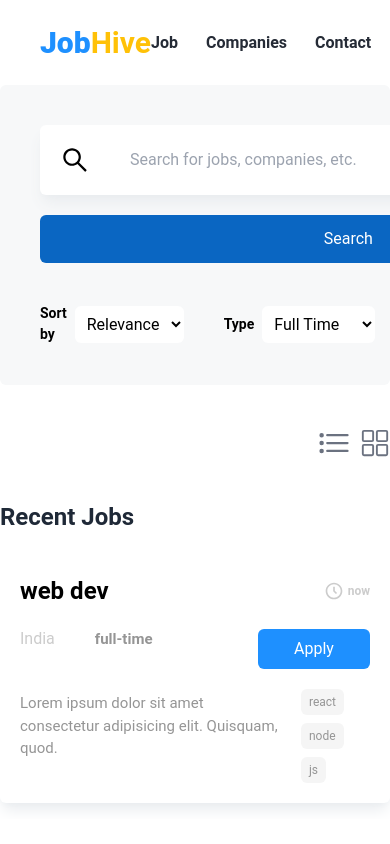
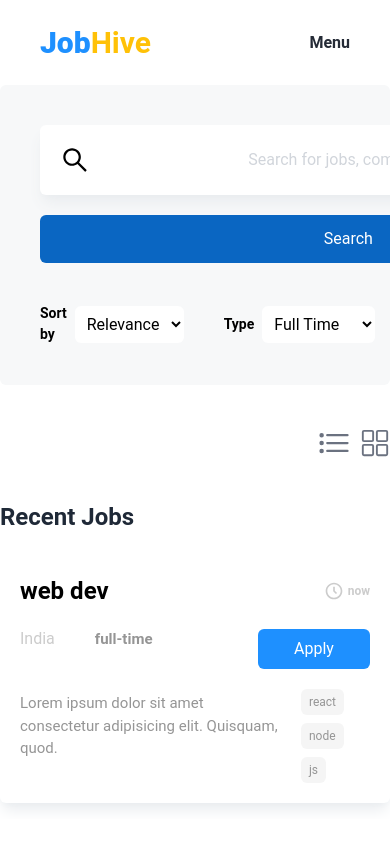
Before and after one commit to tejas-gk/job-hive, a Next.js app: page / in a window 390 px wide. Shown: the top 844 px of the page. Built offline with nearby package versions, Linux system fonts and the light colour scheme.

Commit message:
trying to make responsive

```diff
--- a/src/components/Navbar.tsx
+++ b/src/components/Navbar.tsx
@@ -1,3 +1,4 @@
+import { useState } from 'react'
 const navListItems = [
     {
         title: 'Job',
@@ -18,13 +19,14 @@ const navListItems = [
 ]
 
 export default function Navbar() {
+    const [open, setOpen] = useState(false)
+
     return (
         <>
-            <div className="">
+            <div className="hidden md:block">
 
 
-                <div className='navbar flex justify-between items-center px-10 py-5
-        '>
+                <div className='navbar flex justify-between items-center px-10 py-5 '>
                     <div className="logo">
                         <h1 className='text-[30px] font-bold text-primary-blue
                 '>
@@ -42,6 +44,38 @@ export default function Navbar() {
 
                 </div>
             </div>
+
+            <div className="md:hidden">
+                <div className='navbar flex justify-between items-center px-10 py-5 '>
+                    <div className="logo">
+                        <h1 className='text-[30px] font-bold text-primary-blue
+                '>
+                            <strong>Job</strong><span className='text-[#FFC107]'>Hive</span>
+                        </h1>
+                    </div>
+                    <div className="menu flex gap-7">
+                        <div className='relative text-text-color font-bold text-[20px] hover:text-primary-blue
+                    '>
+                            <p className="nav-list capitalize"
+                                onClick={() => setOpen(!open)}
+                            >Menu</p>
+                        </div>
+                    </div>
+                </div>
+                {
+                    open && (
+                        <div className='bg-white'>
+                            {navListItems.map((item, index) => (
+                                <div key={index} className='relative text-text-color font-bold text-[20px]
+                                 hover:text-primary-blue flex justify-center py-5 border-b border-gray-200
+                    '>
+                                    <p className="nav-list capitalize">{item.title}</p>
+                                </div>
+                            ))}
+                        </div>
+                    )
+                }
+            </div>
         </>
     )
 }
--- a/src/components/Search.tsx
+++ b/src/components/Search.tsx
@@ -28,11 +28,12 @@ export default function Search() {
             <form>
                 <div className="flex justify-between items-center rounded-md gap-10 bg-white p-5 shadow-lg shadow-card-shadow-dark
               ">
-                    <div className="flex gap-2 items-center">
+                    <div className="flex md:gap-2 items-center">
                         <AiOutlineSearch className='text-[30px] font-bold cursor-pointer
                         '/>
                     </div>
-                    <input type="text" className='w-full bg-transparent border-none focus:outline-none
+                    <input type="text" className='md:w-full bg-transparent border-none focus:outline-none
+                    md:placeholder-gray-300 placeholder-gray-300 w-[200px]
                     ' placeholder='Search for jobs, companies, etc.' />
                     <AiOutlineCloseCircle className='text-[30px] font-bold cursor-pointer
                     '/>
```
